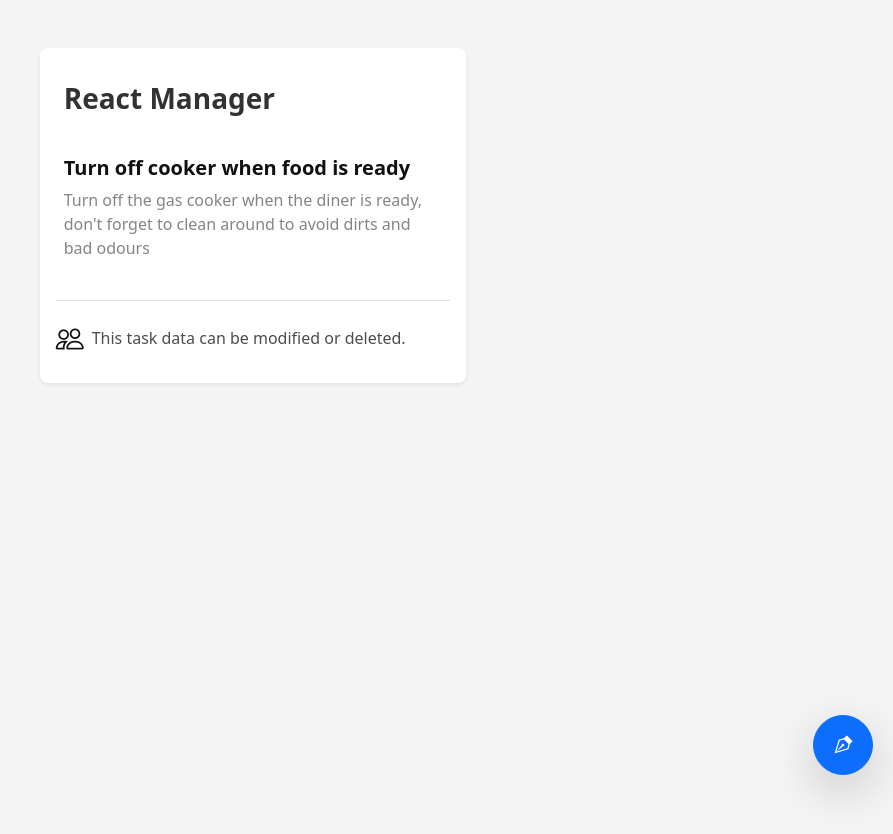
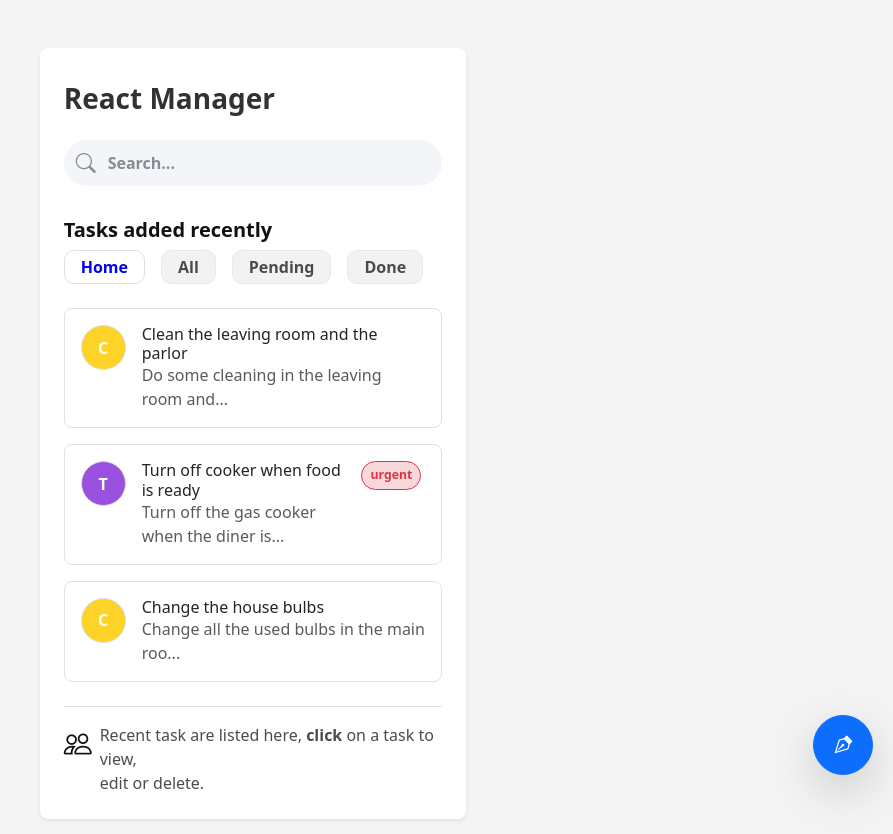
Before and after one commit to axelthereal/react-task-manager, a React (Vite) app in the folder reactmanager/: page /home in a window 1280 px wide. Shown: the top 834 px of the page, without its empty margins (387-1280 px from the left). Before the commit the page ends 800 px from the top, so only its background shows below. Built offline with nearby package versions, Linux system fonts and the light colour scheme.

Commit message:
set main router

```diff
--- a/reactmanager/src/App.tsx
+++ b/reactmanager/src/App.tsx
@@ -1,13 +1,26 @@
+import {
+  Route,
+  createBrowserRouter,
+  createRoutesFromElements,
+  RouterProvider,
+} from "react-router-dom";
+import HomeView from "./views/HomeView";
+import TaskView from "./views/TaskView";
+import MainLayout from "./Layouts/MainLayout";
+
 import "./assets/css/App.css";
 import "./assets/bootstrap-icons/bootstrap-icons.css";
-import TaskView from "./views/TaskView";
 
 function App() {
-  return (
-    <>
-      <TaskView />
-    </>
+  const router = createBrowserRouter(
+    createRoutesFromElements(
+      <Route path="/" element={<MainLayout />}>
+        <Route path="/home" element={<HomeView />} />
+        <Route path="/task/:id" element={<TaskView />} />
+      </Route>
+    )
   );
+  return <RouterProvider router={router} />;
 }
 
 export default App;
--- /dev/null
+++ b/reactmanager/src/Layouts/MainLayout.tsx
@@ -0,0 +1,16 @@
+import { Outlet } from "react-router-dom";
+import Navbar from "../components/headers/Navbar";
+import AppCard from "../components/cards/AppCard";
+
+const MainLayout = () => {
+  return (
+    <>
+      <AppCard>
+        <Navbar />
+        <Outlet />
+      </AppCard>
+    </>
+  );
+};
+
+export default MainLayout;
--- a/reactmanager/src/assets/css/App.css
+++ b/reactmanager/src/assets/css/App.css
@@ -1,6 +1,10 @@
 body {
   background-color: #f4f4f5 !important;
   color: #111112 !important;
+}
+a {
+  color: initial;
+  text-decoration: none !important;
 }
 .cursor-p {
   cursor: pointer;
--- /dev/null
+++ b/reactmanager/src/components/buttons/UrgentBtn.tsx
@@ -0,0 +1,13 @@
+const UrgentBtn = () => {
+  return (
+    <>
+      <small className="text-nowrap me-1">
+        <span className="text-nowrap text-danger fw-semibold p-1 px-2 d-flex align-items-center justify-content-center rounded-pill small bg-danger-subtle border-danger border-1 border">
+          urgent
+        </span>
+      </small>
+    </>
+  );
+};
+
+export default UrgentBtn;
--- a/reactmanager/src/components/headers/Navbar.tsx
+++ b/reactmanager/src/components/headers/Navbar.tsx
@@ -1,12 +1,13 @@
+import { Link } from "react-router-dom";
 const Navbar = () => {
   return (
     <>
       <header>
         <nav className="navbar navbar-expand-sm navbar-default bg-white">
           <div className="container px-4 pt-3">
-            <a className="navbar-brand logo fs-3 fw-semibold" href="#">
+            <Link className="navbar-brand logo fs-3 fw-semibold" to="/home">
               React Manager
-            </a>
+            </Link>
           </div>
         </nav>
       </header>
--- a/reactmanager/src/components/lists/TaskItem.tsx
+++ b/reactmanager/src/components/lists/TaskItem.tsx
@@ -1,6 +1,6 @@
 import { Task } from "../../data/TasksTypes";
 import AvatarCard from "../cards/AvatarCard";
-
+import UrgentBtn from "../buttons/UrgentBtn";
 interface TaskProps {
   task: Task;
 }
@@ -20,7 +20,8 @@ const TaskItem = ({ task }: TaskProps) => {
             <h6 className="mb-0">{task.title}</h6>
             <p className="mb-0 opacity-75">{description}...</p>
           </div>
-          <small className="opacity-50 text-nowrap">now</small>
+
+          {task.urgent && <UrgentBtn />}
         </div>
       </div>
     </>
--- a/reactmanager/src/components/lists/TasksList.tsx
+++ b/reactmanager/src/components/lists/TasksList.tsx
@@ -11,7 +11,9 @@ const TasksList = ({ tasks }: TasksListProps) => {
     <>
       <div className="list-group gap-3 mt-3">
         {tasks.map((task) => (
-          <TaskItem task={task} key={task.id} />
+          <Link to={`/task/${task.id}`}>
+            <TaskItem task={task} key={task.id} />
+          </Link>
         ))}
       </div>
     </>
--- a/reactmanager/src/views/HomeView.tsx
+++ b/reactmanager/src/views/HomeView.tsx
@@ -1,5 +1,3 @@
-import AppCard from "../components/cards/AppCard";
-import Navbar from "../components/headers/Navbar";
 import SearchForm from "../components/forms/SearchForm";
 import TaskList from "../components/lists/TasksList";
 import { Task, TaskState } from "../data/TasksTypes";
@@ -34,8 +32,6 @@ const HomeView = () => {
   ];
   return (
     <>
-      <AppCard>
-        <Navbar />
       <SearchForm />
       <FilterNavbar />
       <div className="body container px-4 pb-4 pt-0 mt-0">
@@ -53,7 +49,6 @@ const HomeView = () => {
           </span>
         </span>
       </div>
-      </AppCard>
       <AddTaskBtn />
     </>
   );
--- a/reactmanager/src/views/TaskView.tsx
+++ b/reactmanager/src/views/TaskView.tsx
@@ -1,5 +1,3 @@
-import AppCard from "../components/cards/AppCard";
-import Navbar from "../components/headers/Navbar";
 import AddTaskBtn from "../components/buttons/AddTaskBtn";
 import { Task, TaskState } from "../data/TasksTypes";
 
@@ -15,8 +13,6 @@ const TaskView = () => {
 
   return (
     <>
-      <AppCard>
-        <Navbar />
       <div className="body container px-4 py-4">
         <h5 className="opacity-80 fw-semibold">{task.title}</h5>
         <p className="fw-medium fs-6 text-muted opacity-75">
@@ -35,7 +31,6 @@ const TaskView = () => {
           </span>
         </span>
       </div>
-      </AppCard>
       <AddTaskBtn />
     </>
   );
```
Lines whose indentation alone changed are shown as unchanged.
